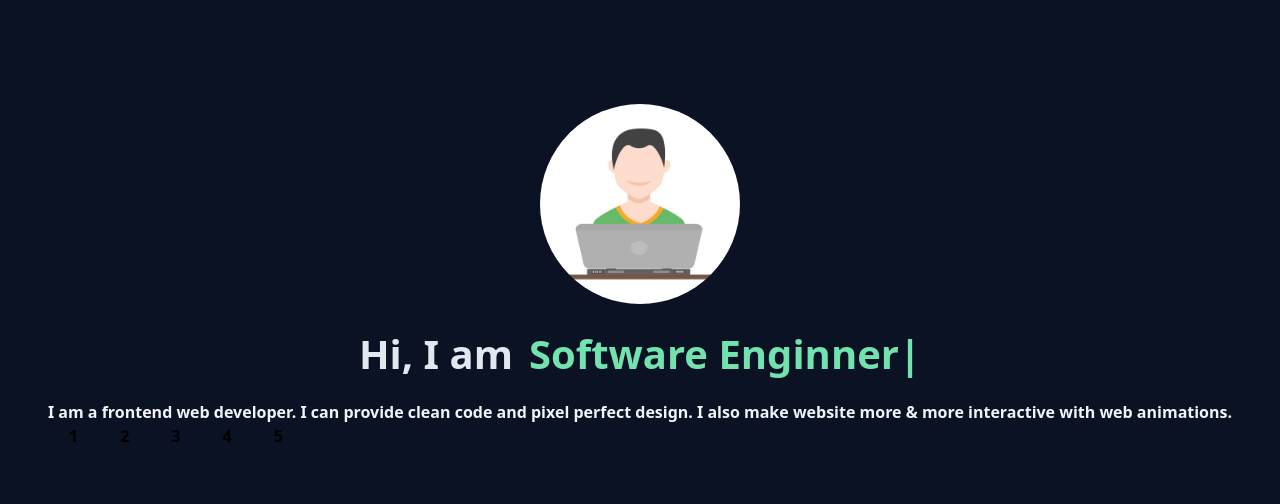
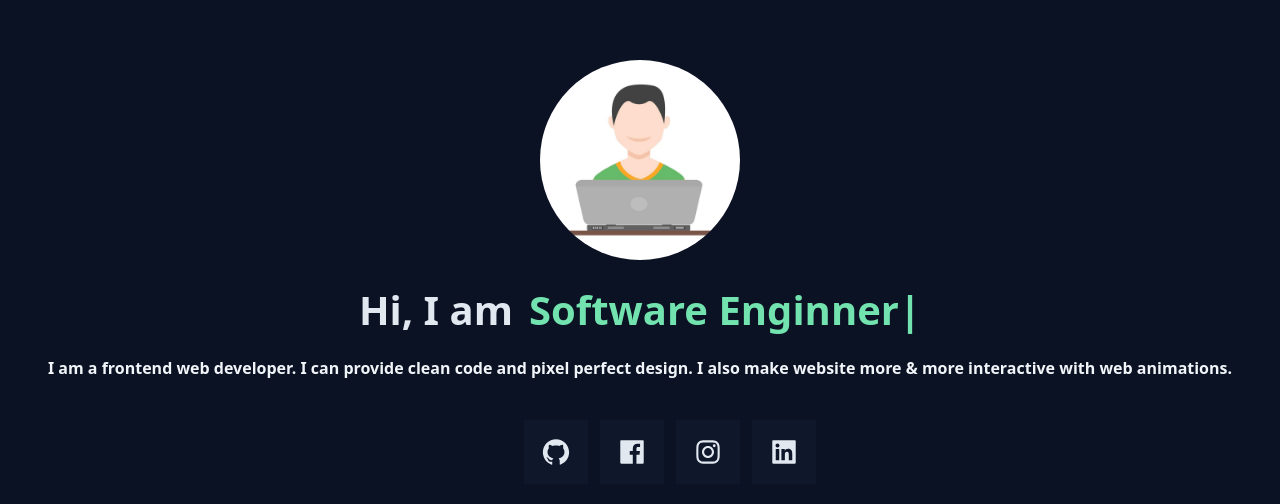
Before and after one commit to BairamovAllaz/My-Portfolio, a Next.js app: page / in a window 1280 px wide. Shown: the part 124-628 px from the top of the page. Built offline with nearby package versions, Linux system fonts and the light colour scheme.

Commit message:
styling profile box

```diff
--- a/components/ProfileBox.tsx
+++ b/components/ProfileBox.tsx
@@ -1,6 +1,8 @@
 import React from 'react'
 import Image from 'next/image'
 import { TypeAnimation } from 'react-type-animation';
+import { AiFillFacebook,AiOutlineInstagram,AiFillLinkedin,AiFillGithub } from 'react-icons/ai';
+
 function ProfileBox() {
   return (
     <div className = "w-120 border-slate-100 flex flex-col justify-center place-items-center h-screen font-bold">
@@ -34,12 +36,21 @@ function ProfileBox() {
                 I am a frontend web developer. I can provide clean code and pixel perfect design.
                 I also make website more & more interactive with web animations.
             </p>
-            <div className = "flow-root grid grid-flow-col grid-flow-col w-64 place-items-center">
-                <div className = "w-30">1</div>
-                <div className = "w-30">2</div>
-                <div className = "w-30">3</div>
-                <div className = "w-30">4</div>
-                <div className = "w-30">5</div>
+            <div className = "w-full flex justify-center">
+                <div className = "flow-root grid grid-flow-col w-64 place-items-center mt-8 h-20">
+                    <div className = "ml-3 w-[4rem] h-[4rem] bg-[#0f172a] flex justify-center items-center">
+                        <AiFillGithub className = "text-3xl text-slate-200"/>
+                    </div>
+                    <div className = "ml-3 w-[4rem] h-[4rem] bg-[#0f172a] flex justify-center items-center">
+                        <AiFillFacebook className = "text-3xl text-slate-200"/>
+                    </div>
+                    <div className = "ml-3 w-[4rem] h-[4rem] bg-[#0f172a] flex justify-center items-center">
+                        <AiOutlineInstagram className = "text-3xl text-slate-200"/>
+                    </div>
+                    <div className = "ml-3 w-[4rem] h-[4rem] bg-[#0f172a] flex justify-center items-center">
+                        <AiFillLinkedin className = "text-3xl text-slate-200"/>
+                    </div>
+                </div>
             </div>
         </div>
     </div>
```
